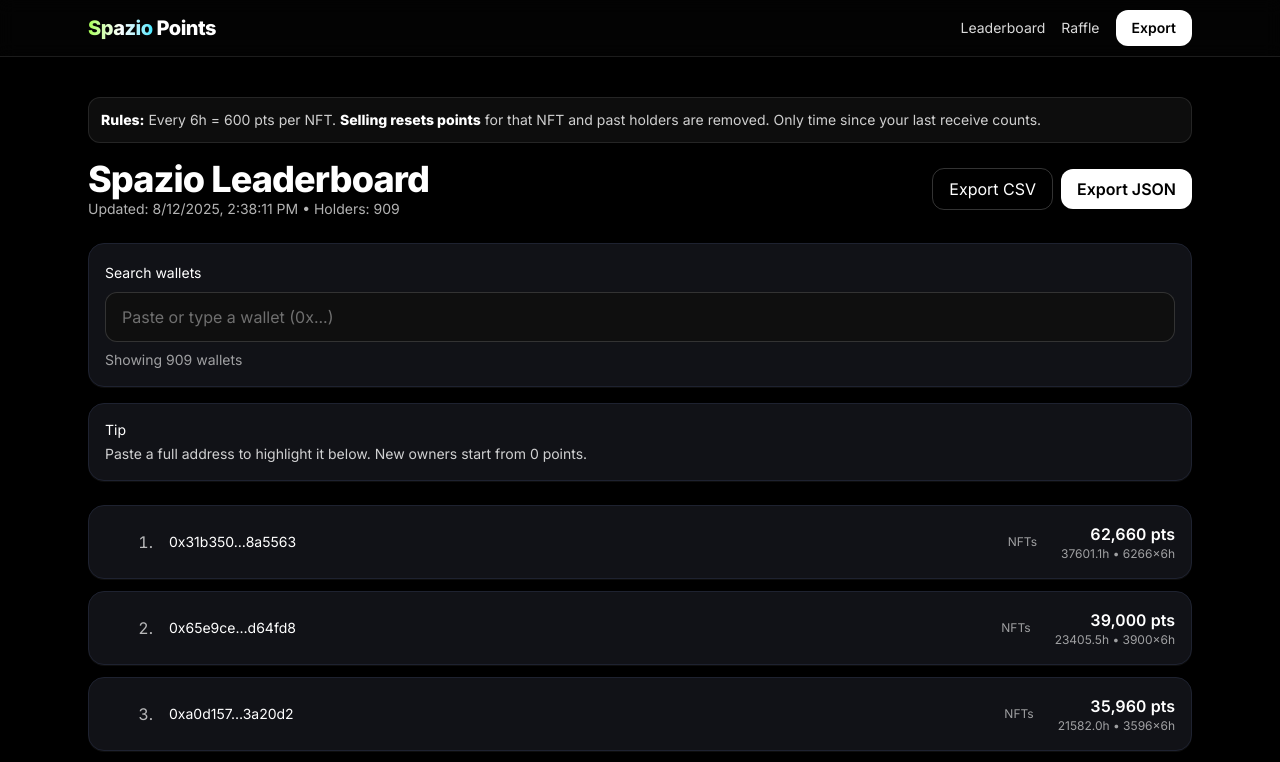
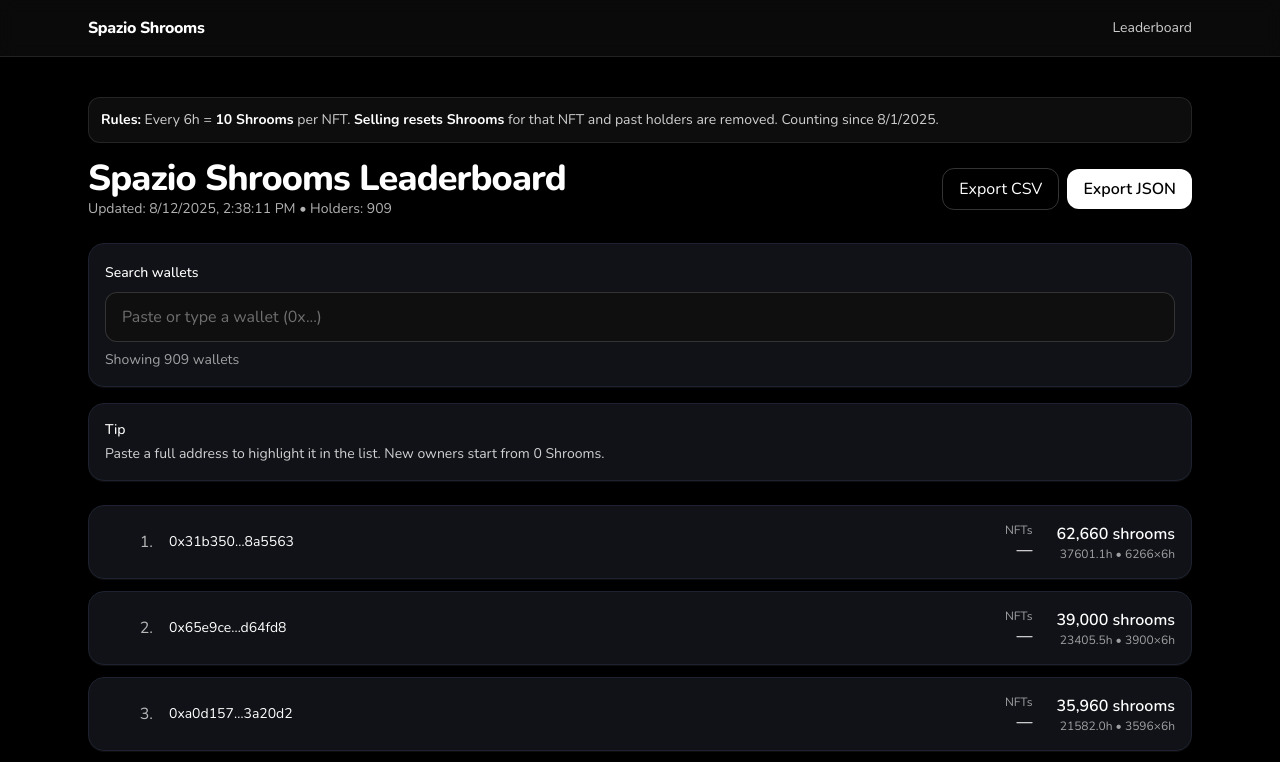
Before and after one commit to NFTL0ve/spazio-site, a Next.js app: page /leaderboard in a window 1280 px wide. Shown: the top 762 px of the page. Built offline with nearby package versions, Linux system fonts and the light colour scheme.

Commit message:
rename: Spazio Points -> Spazio Shrooms (UI labels & exports)

```diff
--- a/src/app/layout.tsx
+++ b/src/app/layout.tsx
@@ -1,50 +1,61 @@
 // src/app/layout.tsx
+import "./globals.css";
 import type { Metadata } from "next";
-import "./globals.css";
-import { Inter } from "next/font/google";
 import Link from "next/link";
+import { Nunito } from "next/font/google";
 
-const inter = Inter({ subsets: ["latin"], weight: ["400", "600", "800"] });
+const nunito = Nunito({ subsets: ["latin"] });
 
 export const metadata: Metadata = {
-  title: "Spazio Points",
-  description: "Hold a Spazio Brother. Earn 600 points every 6 hours per NFT.",
+  title: "Spazio Shrooms",
+  description:
+    "Hold a Spazio Brother NFT to earn Shrooms over time. Selling resets Shrooms; only current holders accrue.",
   icons: { icon: "/favicon.ico" },
+  openGraph: {
+    title: "Spazio Shrooms",
+    description:
+      "Hold a Spazio Brother NFT to earn Shrooms. Selling resets; only current holders accrue.",
+    url: "https://spazio-site.vercel.app",
+    type: "website",
+  },
+  twitter: {
+    card: "summary_large_image",
+    title: "Spazio Shrooms",
+    description:
+      "Hold a Spazio Brother NFT to earn Shrooms. Selling resets; only current holders accrue.",
+  },
 };
 
-export default function RootLayout({ children }: { children: React.ReactNode }) {
+export default function RootLayout({
+  children,
+}: {
+  children: React.ReactNode;
+}) {
   return (
     <html lang="en">
-      <body className={`${inter.className} bg-[var(--bg)] text-[var(--txt)]`}>
-        {/* Top nav */}
-        <header className="sticky top-0 z-20 border-b border-white/10 bg-black/70 backdrop-blur">
+      <body
+        className={`${nunito.className} bg-[#0b0b0b] text-white antialiased`}
+      >
+        {/* header */}
+        <header className="sticky top-0 z-10 border-b border-white/10 bg-[#0b0b0b]/80 backdrop-blur">
           <div className="mx-auto flex h-14 max-w-6xl items-center justify-between px-6">
-            {/* Brand — use <Link> for internal navigation */}
-            <Link href="/" className="text-xl font-extrabold tracking-tight">
-              <span className="bg-gradient-to-r from-[var(--accent)] via-white to-[var(--accent2)] bg-clip-text text-transparent">
-                Spazio
-              </span>{" "}
-              Points
+            <Link
+              href="/"
+              className="font-extrabold tracking-tight text-white hover:opacity-90"
+            >
+              Spazio Shrooms
             </Link>
-
             <nav className="flex items-center gap-4 text-sm">
-              <Link href="/leaderboard" className="text-white/85 hover:text-white hover:underline">
-                Leaderboard
-              </Link>
-              <Link href="/raffle" className="text-white/85 hover:text-white hover:underline">
-                Raffle
-              </Link>
               <Link
                 href="/leaderboard"
-                className="rounded-xl bg-white px-4 py-2 font-semibold text-black hover:bg-white/90"
+                className="text-white/80 hover:text-white"
               >
-                Export
+                Leaderboard
               </Link>
             </nav>
           </div>
         </header>
 
-        {/* Page content */}
         {children}
       </body>
     </html>
--- a/src/app/leaderboard/page.tsx
+++ b/src/app/leaderboard/page.tsx
@@ -1,16 +1,32 @@
+// src/app/leaderboard/page.tsx
 "use client";
 
 import { useEffect, useMemo, useState } from "react";
 import { Card } from "@/components/ui/card";
 
+type Rule = {
+  windowHours: number;
+  pointsPerWindow: number; // displayed as shrooms per window
+  startAt?: string;
+  onlyCurrentOwners?: boolean;
+  resetOnSale?: boolean;
+};
+
 type Entry = {
   address: string;
-  tokens: number;
+  tokens?: number;
   holdingSeconds: number;
   periods: number;
-  points: number;
+  points: number; // internal key kept for compatibility; we display as "shrooms"
 };
-type Data = { updatedAt: string; contract: string; leaderboard: Entry[]; totalHolders: number };
+
+type Data = {
+  updatedAt: string;
+  contract: string;
+  leaderboard: Entry[];
+  totalHolders: number;
+  rule?: Rule;
+};
 
 export default function LeaderboardPage() {
   const [data, setData] = useState<Data | null>(null);
@@ -33,41 +49,75 @@ export default function LeaderboardPage() {
 
   const download = (type: "json" | "csv") => {
     if (!data) return;
+
     if (type === "json") {
-      const blob = new Blob([JSON.stringify(data, null, 2)], { type: "application/json" });
+      const blob = new Blob([JSON.stringify(data, null, 2)], {
+        type: "application/json",
+      });
       const url = URL.createObjectURL(blob);
       const a = document.createElement("a");
-      a.href = url; a.download = "spazio-points.json"; a.click();
+      a.href = url;
+      a.download = "spazio-shrooms.json";
+      a.click();
       URL.revokeObjectURL(url);
       return;
     }
-    const headers = ["rank","address","tokens","points","periods","holdingSeconds","holdingHours"];
-    const rows = data.leaderboard.map((e,i)=>[
-      String(i+1), e.address, String(e.tokens), String(e.points), String(e.periods),
-      String(e.holdingSeconds), (e.holdingSeconds/3600).toFixed(2)
+
+    // CSV (keep columns users expect, but rename "points" to "shrooms")
+    const headers = [
+      "rank",
+      "address",
+      "tokens",
+      "shrooms",
+      "periods",
+      "holdingSeconds",
+      "holdingHours",
+    ];
+    const rows = data.leaderboard.map((e, i) => [
+      String(i + 1),
+      e.address,
+      String(e.tokens ?? ""),
+      String(e.points), // same numeric value, just labeled "shrooms"
+      String(e.periods),
+      String(e.holdingSeconds),
+      (e.holdingSeconds / 3600).toFixed(2),
     ]);
-    const csv = [headers.join(","), ...rows.map(r=>r.join(","))].join("\n");
+    const csv = [headers.join(","), ...rows.map((r) => r.join(","))].join("\n");
     const blob = new Blob([csv], { type: "text/csv" });
     const url = URL.createObjectURL(blob);
     const a = document.createElement("a");
-    a.href = url; a.download = "spazio-points.csv"; a.click();
+    a.href = url;
+    a.download = "spazio-shrooms.csv";
+    a.click();
     URL.revokeObjectURL(url);
   };
 
   const highlightAddr = query.trim().toLowerCase();
+  const rule = data?.rule;
+  const windowH = rule?.windowHours ?? 6;
+  const perWindow = rule?.pointsPerWindow ?? 10;
+  const since = rule?.startAt
+    ? new Date(rule.startAt).toLocaleDateString()
+    : null;
 
   return (
     <main className="min-h-screen bg-black text-white">
       <div className="mx-auto max-w-6xl px-6 py-10">
         {/* banner */}
-        <div className="mb-4 rounded-xl bg-white/5 border border-white/10 p-3 text-sm text-white/80">
-          <b className="text-white">Rules:</b> Every 6h = 600 pts per NFT. <b className="text-white">Selling resets points</b> for that NFT and past holders are removed. Only time since your last receive counts.
+        <div className="mb-4 rounded-xl border border-white/10 bg-white/5 p-3 text-sm text-white/80">
+          <b className="text-white">Rules:</b> Every {windowH}h ={" "}
+          <b className="text-white">{perWindow} Shrooms</b> per NFT.{" "}
+          <b className="text-white">Selling resets Shrooms</b> for that NFT and
+          past holders are removed.{" "}
+          {since ? <>Counting since {since}. </> : <>Only time since your last receive counts. </>}
         </div>
 
         {/* header */}
-        <div className="flex items-center justify-between gap-4 flex-wrap">
+        <div className="flex flex-wrap items-center justify-between gap-4">
           <div>
-            <h1 className="text-4xl font-extrabold tracking-tight">Spazio Leaderboard</h1>
+            <h1 className="text-4xl font-extrabold tracking-tight">
+              Spazio Shrooms Leaderboard
+            </h1>
             {data && (
               <p className="text-sm text-white/70">
                 Updated: {new Date(data.updatedAt).toLocaleString()} • Holders:{" "}
@@ -77,14 +127,14 @@ export default function LeaderboardPage() {
           </div>
           <div className="flex items-center gap-2">
             <button
-              onClick={()=>download("csv")}
+              onClick={() => download("csv")}
               className="rounded-xl border border-white/20 bg-transparent px-4 py-2 text-white hover:bg-white/10"
             >
               Export CSV
             </button>
             <button
-              onClick={()=>download("json")}
-              className="rounded-xl bg-white text-black px-4 py-2 font-semibold hover:bg-white/90"
+              onClick={() => download("json")}
+              className="rounded-xl bg-white px-4 py-2 font-semibold text-black hover:bg-white/90"
             >
               Export JSON
             </button>
@@ -97,19 +147,21 @@ export default function LeaderboardPage() {
             <label className="text-sm font-medium text-white">Search wallets</label>
             <input
               value={query}
-              onChange={(e)=>setQuery(e.target.value)}
+              onChange={(e) => setQuery(e.target.value)}
               placeholder="Paste or type a wallet (0x...)"
-              className="mt-2 w-full rounded-xl border border-white/15 bg-[#0f0f0f] px-4 py-3 text-white placeholder:text-white/40 outline-none focus:ring-2 ring-white/25"
+              className="mt-2 w-full rounded-xl border border-white/15 bg-[#0f0f0f] px-4 py-3 text-white outline-none placeholder:text-white/40 focus:ring-2 ring-white/25"
             />
             <p className="mt-2 text-sm text-white/60">
-              Showing {filtered.length.toLocaleString()} wallets{query ? " (filtered)" : ""}
+              Showing {filtered.length.toLocaleString()} wallets
+              {query ? " (filtered)" : ""}
             </p>
           </Card>
 
           <Card className="p-4">
             <div className="text-sm text-white/80">
-              <div className="font-medium mb-1 text-white">Tip</div>
-              Paste a full address to highlight it below. New owners start from 0 points.
+              <div className="mb-1 font-medium text-white">Tip</div>
+              Paste a full address to highlight it in the list. New owners start
+              from 0 Shrooms.
             </div>
           </Card>
         </div>
@@ -120,24 +172,36 @@ export default function LeaderboardPage() {
         {/* list */}
         <div className="mt-6 grid gap-3">
           {filtered.slice(0, 200).map((e, i) => {
-            const isMatch = highlightAddr && e.address.toLowerCase() === highlightAddr;
+            const isMatch =
+              !!highlightAddr && e.address.toLowerCase() === highlightAddr;
+            const tokens = e.tokens ?? "—";
             return (
               <Card
                 key={e.address}
-                className={`p-4 flex items-center justify-between ${isMatch ? "ring-2 ring-white/30" : ""}`}
+                className={`flex items-center justify-between p-4 ${
+                  isMatch ? "ring-2 ring-white/30" : ""
+                }`}
               >
                 <div className="flex items-center gap-4">
-                  <div className="w-12 text-right tabular-nums text-white/70">{i + 1}.</div>
+                  <div className="w-12 text-right tabular-nums text-white/70">
+                    {i + 1}.
+                  </div>
                   <div className="font-mono text-sm text-white">
                     {e.address.slice(0, 8)}…{e.address.slice(-6)}
                   </div>
                 </div>
                 <div className="flex items-center gap-6 text-right">
                   <div className="text-xs text-white/60">
-                    NFTs<br/><span className="text-base font-semibold text-white">{e.tokens}</span>
+                    NFTs
+                    <br />
+                    <span className="text-base font-semibold text-white">
+                      {tokens}
+                    </span>
                   </div>
                   <div>
-                    <div className="font-semibold tabular-nums text-white">{e.points.toLocaleString()} pts</div>
+                    <div className="font-semibold tabular-nums text-white">
+                      {e.points.toLocaleString()} shrooms
+                    </div>
                     <div className="text-xs text-white/60">
                       {(e.holdingSeconds / 3600).toFixed(1)}h • {e.periods}×6h
                     </div>
--- a/src/app/page.tsx
+++ b/src/app/page.tsx
@@ -1,55 +1,83 @@
 // src/app/page.tsx
+"use client";
+
+import { useEffect, useState } from "react";
 import Link from "next/link";
 
+type Rule = {
+  windowHours: number;
+  pointsPerWindow: number; // treated as "shrooms per window" for display
+  startAt?: string;
+};
+
+type Snapshot = { updatedAt: string; rule: Rule };
+
 export default function Home() {
+  const [rule, setRule] = useState<Rule | null>(null);
+
+  useEffect(() => {
+    fetch("/leaderboard.json")
+      .then((r) => r.json())
+      .then((d: Snapshot) => setRule(d.rule))
+      .catch(() =>
+        setRule({
+          windowHours: 6,
+          pointsPerWindow: 10,
+          startAt: "2025-08-01T00:00:00Z",
+        })
+      );
+  }, []);
+
+  const windowH = rule?.windowHours ?? 6;
+  const shrooms = rule?.pointsPerWindow ?? 10;
+  const since = rule?.startAt
+    ? new Date(rule.startAt).toLocaleDateString()
+    : undefined;
+
   return (
-    <main className="min-h-[calc(100vh-56px)] bg-[var(--bg)] text-[var(--txt)]">
-      <section className="relative overflow-hidden">
-        {/* soft neon glows */}
-        <div className="pointer-events-none absolute inset-0">
-          <div className="absolute -top-24 left-10 h-80 w-80 rounded-full bg-[var(--accent2)]/15 blur-3xl" />
-          <div className="absolute top-40 right-10 h-96 w-96 rounded-full bg-[var(--accent)]/14 blur-3xl" />
-        </div>
+    <main className="min-h-screen bg-[#0b0b0b] text-white">
+      <section className="mx-auto max-w-6xl px-6 py-16 md:py-24">
+        <h1 className="text-6xl font-extrabold tracking-tight">Spazio Shrooms</h1>
 
-        <div className="mx-auto max-w-6xl px-6 py-20">
-          <h1 className="text-5xl font-extrabold tracking-tight">
-            Spazio <span className="text-white/80">Points</span>
-          </h1>
-
-          <p className="mt-4 max-w-2xl text-white/70">
-            Hold a Spazio Brother NFT. Every 6 hours = <b className="text-white">600 points</b> per NFT.
-            <br className="hidden sm:block" />
-            Selling resets points and past holders are removed.
+        <p className="mt-6 max-w-3xl text-lg leading-relaxed text-white/85">
+          Hold a Spazio Brother NFT. Every {windowH} hours ={" "}
+          <b className="text-white">{shrooms} Shrooms</b> per NFT. Selling
+          resets Shrooms and past holders are removed
+          {since ? <>. Counting since {since}.</> : "."}
         </p>
 
-          <div className="mt-8 flex items-center gap-3">
+        <div className="mt-10 flex flex-wrap gap-4">
           <Link
             href="/leaderboard"
-              className="rounded-xl bg-white text-black px-5 py-3 font-semibold hover:bg-white/90"
+            className="rounded-2xl bg-white px-5 py-3 font-semibold text-black hover:bg-white/90"
           >
             View Leaderboard
           </Link>
+
           <a
             href="https://drip.trade/collections/spazio-brothers"
             target="_blank"
             rel="noreferrer"
-              className="rounded-xl border border-white/20 px-5 py-3 text-white hover:bg-white/10"
+            className="rounded-2xl border border-white/20 px-5 py-3 font-semibold hover:bg-white/10"
           >
             View Collection
           </a>
         </div>
 
-          <div className="mt-10 grid gap-3 text-sm text-white/60">
-            <div className="inline-flex items-center gap-2">
-              <span className="h-2 w-2 rounded-full bg-[var(--accent)]" />
-              Points accrue only while you currently hold the NFT.
-            </div>
-            <div className="inline-flex items-center gap-2">
-              <span className="h-2 w-2 rounded-full bg-[var(--accent2)]" />
+        <ul className="mt-10 space-y-2 text-white/80">
+          <li className="flex items-center gap-2">
+            <span className="h-2 w-2 rounded-full bg-lime-400" />
+            Shrooms accrue only while you currently hold the NFT.
+          </li>
+          <li className="flex items-center gap-2">
+            <span className="h-2 w-2 rounded-full bg-sky-400" />
             Exports available on the leaderboard page (CSV / JSON).
-            </div>
-          </div>
-        </div>
+          </li>
+          <li className="flex items-center gap-2">
+            <span className="h-2 w-2 rounded-full bg-pink-400" />
+            Raffles are weighted by Shrooms (each Shroom = one ticket).
+          </li>
+        </ul>
       </section>
     </main>
   );
```
Lines whose indentation alone changed are shown as unchanged.
